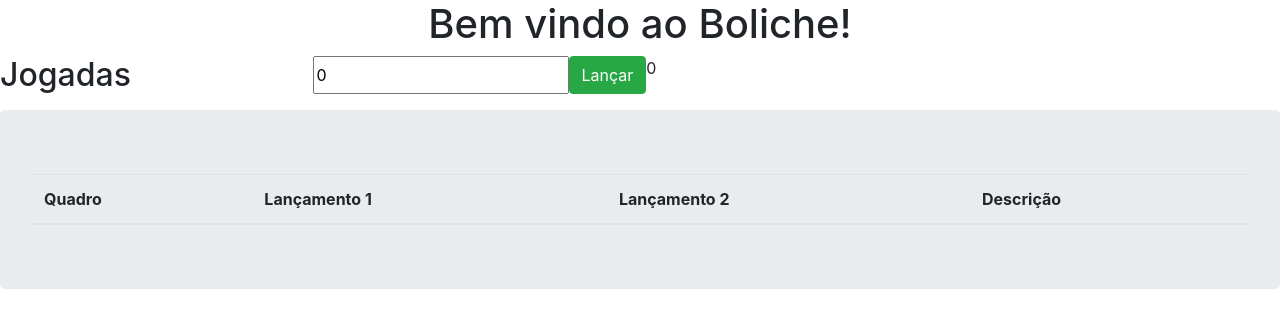
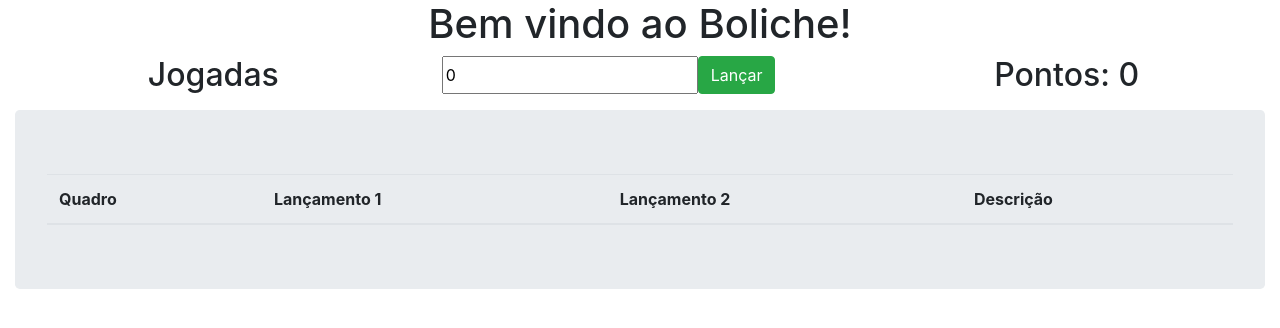
Before and after one commit to unifacisa/pontos-do-boliche-ArthurOcg, an Angular app: page / in a window 1280 px wide. Shown: the top 328 px of the page. Built offline with nearby package versions, Linux system fonts and the light colour scheme.

Commit message:
Melhorando o template

```diff
--- a/src/app/app.component.html
+++ b/src/app/app.component.html
@@ -4,24 +4,28 @@
     Bem vindo ao {{ title }}!
   </h1>
 </div>
-
-<div class="row" >
-  <h2 class="col-3">Jogadas</h2>
-
+<div class="container-fluid">
+  <div class="row text-center">
+    <div class="col-lg-4">
+      <h2>Jogadas</h2>
+    </div>
+    <div class="col-lg-4">
       <form class="form-group" (ngSubmit)="jogar()">
-    <div >
+        <div>
           <div class="input-group">
-        <input type="number"[(ngModel)]="pinos" [ngModelOptions]="{standalone: true}">
+            <input type="number" [(ngModel)]="pinos" [ngModelOptions]="{standalone: true}">
             <button type="submit" class="btn btn-success">Lançar</button>
           </div>
         </div>
       </form>
-  <div>{{pontos}}</div>
+    </div>
+    <div class="col-lg-4">
+      <h2>Pontos: {{pontos}}</h2>
     </div>
 
-<div class="table table-condensed jumbotron col-lg-12">
+  </div>
 
-
+  <div class="table table-striped jumbotron col-lg-12">
     <table style="width:100%">
       <thead>
         <tr>
@@ -32,12 +36,12 @@
         </tr>
       </thead>
       <tbody>
-      <tr *ngFor="let lancament of quadro; let i = index">
+        <tr *ngFor="let lancamento of quadro; let i = index">
           <td>{{i+1}}</td>
           <td>{{quadro[0]}}</td>
           <td>{{quadro[1]}}</td>
         </tr>
       </tbody>
     </table>
-
   </div>
+</div>
```
Lines whose indentation alone changed are shown as unchanged.
